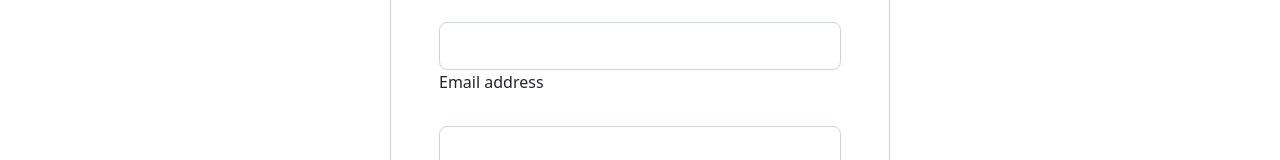
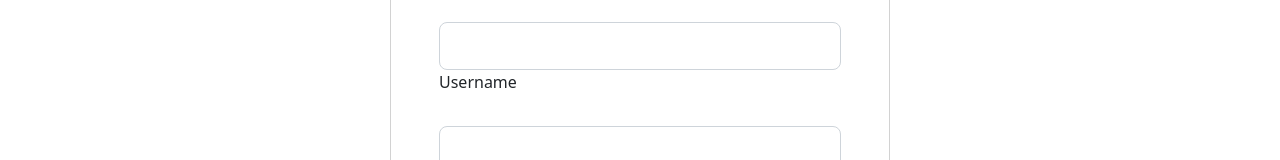
Before and after one commit to Anna-Ashton/house-hunter-frontend, a React (Create React App) app: page /login in a window 1280 px wide. Shown: the part 246-406 px from the top of the page. Built offline with nearby package versions, Linux system fonts and the light colour scheme.

Commit message:
Edit login form

```diff
--- a/src/pages/login.js
+++ b/src/pages/login.js
@@ -25,7 +25,7 @@ function login() {
               <h2 className="fw-bold mb-2 text-center">LOG IN</h2>
               <p className="text-white-50 mb-3">Please enter your login and password!</p>
 
-              <MDBInput wrapperClass='mb-4 w-100' label='Email address' id='formControlLg' type='email' size="lg"/>
+              <MDBInput wrapperClass='mb-4 w-100' label='Username' id='formControlLg' type='username' size="lg"/>
               <MDBInput wrapperClass='mb-4 w-100' label='Password' id='formControlLg' type='password' size="lg"/>
 
 
```
